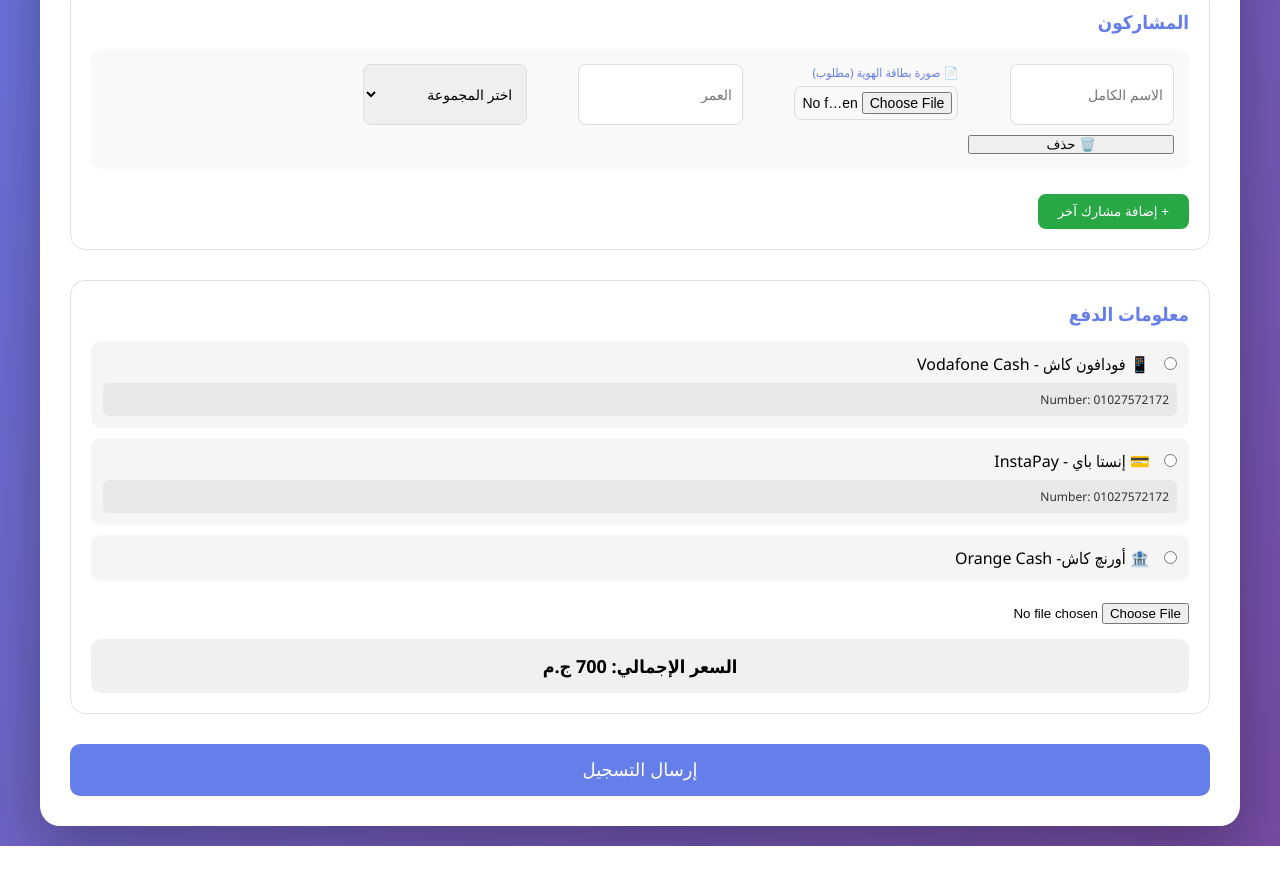
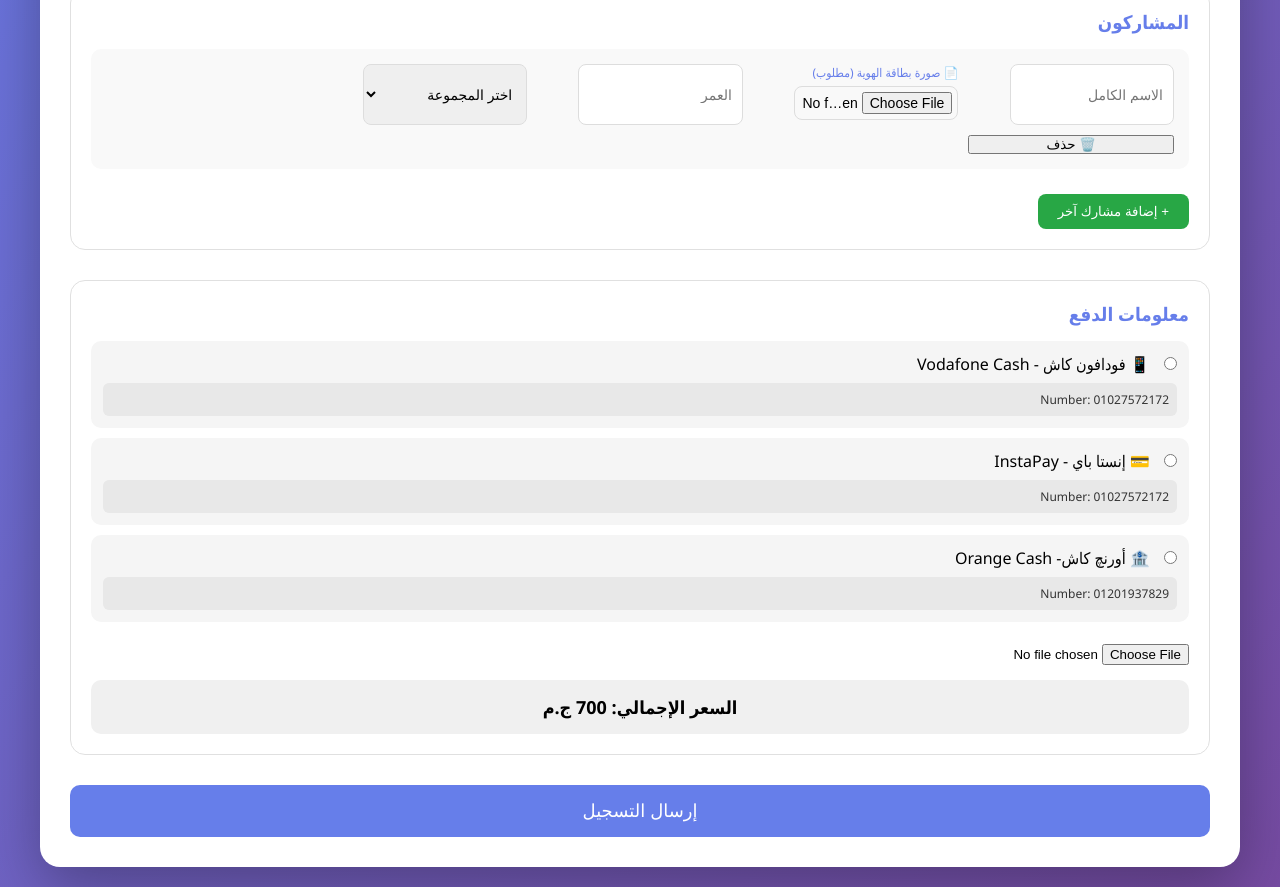
Before and after one commit to MiraPhilip12/3ashan_b7bk_2026, a plain HTML site: page conference-frontend/index.html in a window 1280 px wide. Shown: the part 628-1515 px from the top of the page. Before the commit the page ends 1474 px from the top, so only its background shows below. Drawn offline with Linux system fonts and the light colour scheme; no server answers.

Commit message:
final commit

```diff
--- a/conference-frontend/index.html
+++ b/conference-frontend/index.html
@@ -88,7 +88,7 @@
                     <label class="payment-option">
                         <input type="radio" name="payment_platform" value="Orange Cash" required>
                         <span>🏦 أورنچ كاش- Orange Cash</span>
-                        <div class="account-details hidden">Number: 01201937829</div>
+                        <div class="account-details">Number: 01201937829</div>
                     </label>
                 </div>
                 <input type="file" id="paymentScreenshot" accept="image/*" required>
```
